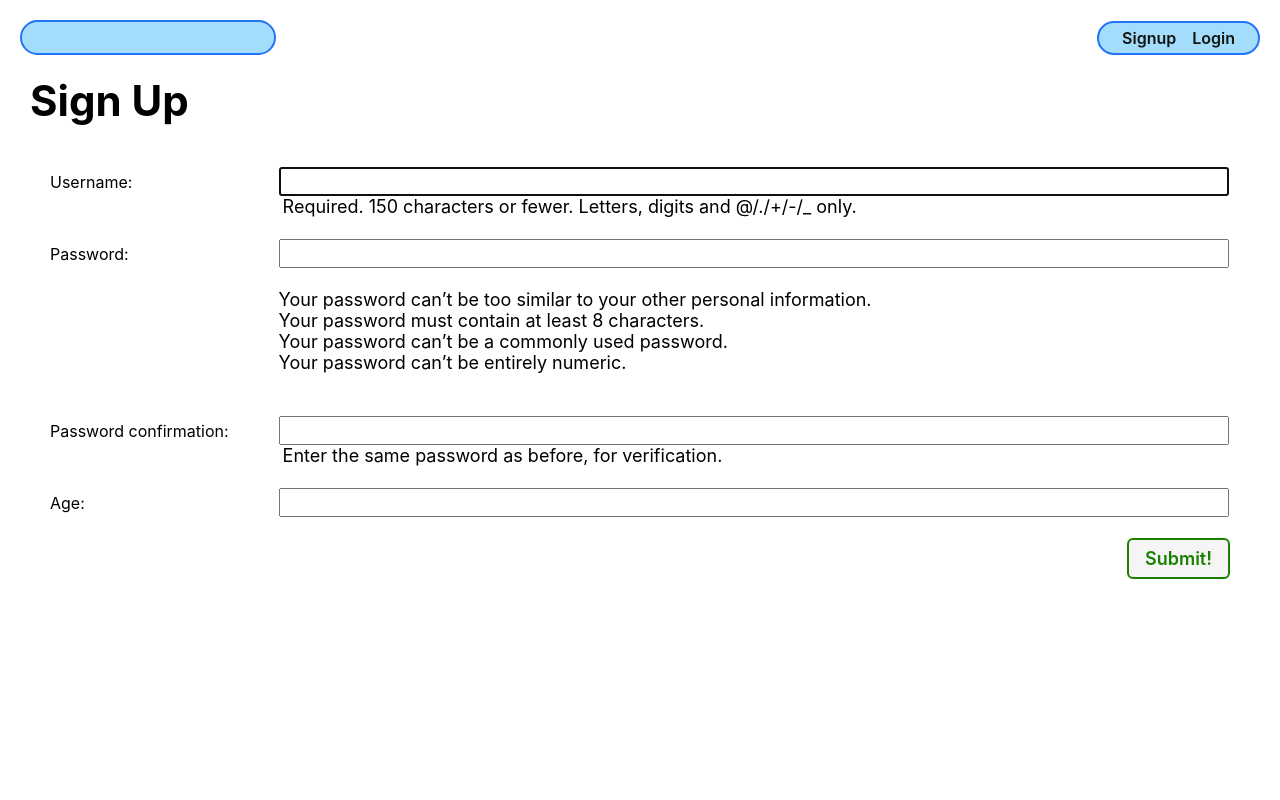
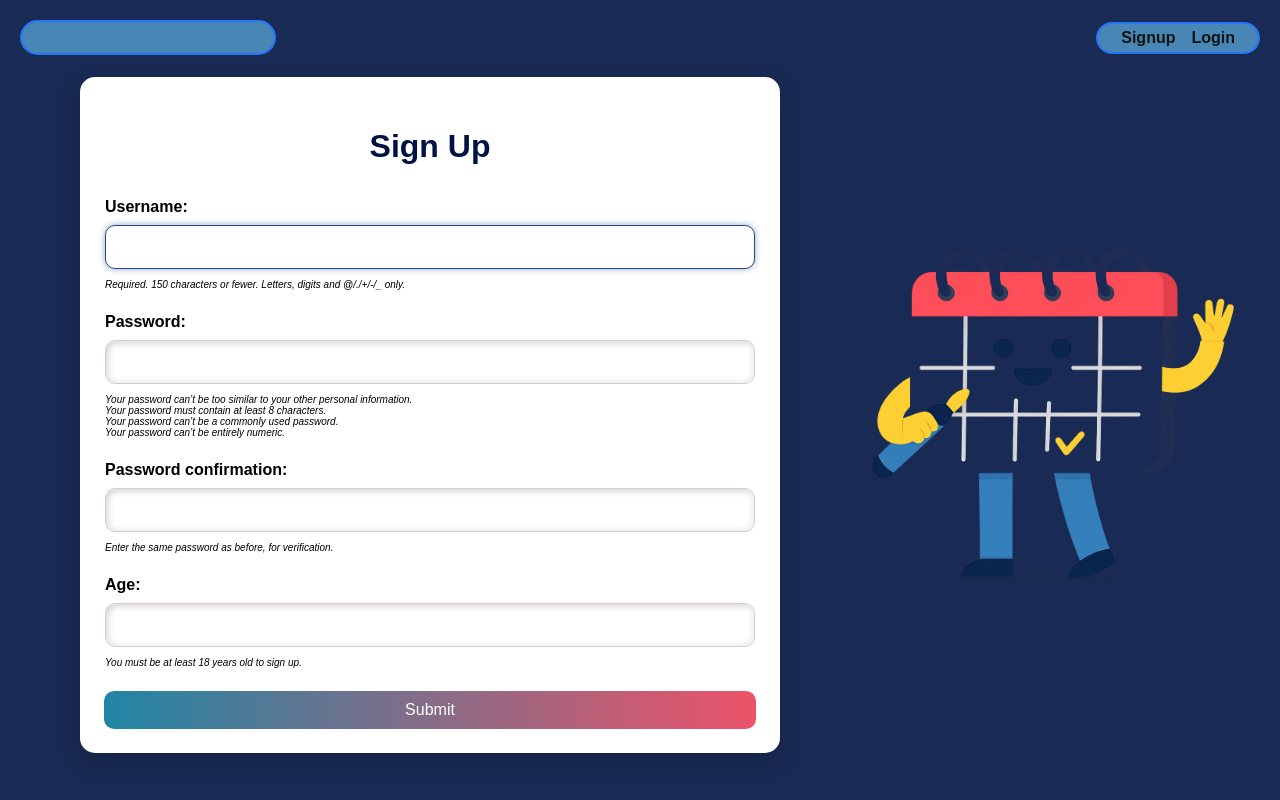
Before and after one commit to mirnahaddad13/Events-Planer, a Django app: page /accounts/signup/ in a window 1280 px wide. Run offline with Django 5.2, Linux system fonts and the light colour scheme.

Commit message:
Implemented the design for the signup, added a variables css file to include the colors for our website , and did some adjustments in the login desgin

```diff
--- a/main_app/forms.py
+++ b/main_app/forms.py
@@ -1,16 +1,29 @@
+from django import forms
 from django.contrib.auth.forms import UserCreationForm
-from django import forms
+from django.core.exceptions import ValidationError
 from django.contrib.auth.models import User
-from django.core.exceptions import ValidationError
 
 class CustomUserCreationForm(UserCreationForm):
-    age = forms.IntegerField(required=True,label='Age')
+    age = forms.IntegerField(
+        required=True,
+        label='Age',
+        min_value=0,
+        help_text="You must be at least 18 years old to sign up.",
+        widget=forms.NumberInput(attrs={
+            'inputmode': 'numeric',
+            'autocomplete': 'off',
+            'min':0
+        })
+    )
+
     class Meta:
         model = User
         fields = ['username', 'password1', 'password2', 'age']
+
     def clean_age(self):
-        age=self.cleaned_data.get('age')
-        if age is not None and age < 18:
-            raise ValidationError('You must be at least 18 years old to sign up.')
-        else:
-            return age
+        cleaned_data = super().clean()
+        age = cleaned_data.get('age')
+
+        if age is None or age < 18:
+            # Add a non-field error instead of a field error
+            self.add_error(None, ValidationError("Form is invalid. Please read the rule carefully."))
--- a/main_app/static/css/base.css
+++ b/main_app/static/css/base.css
@@ -23,9 +23,7 @@ body {
   display: flex;
   flex-direction: column;
   align-items: center;
-  font-family: -apple-system, BlinkMacSystemFont, 'Segoe UI', 'Roboto',
-    'Oxygen', 'Ubuntu', 'Cantarell', 'Fira Sans', 'Droid Sans',
-    'Helvetica Neue', sans-serif;
+  font-family: 'Cairo', sans-serif;
   min-height: 100vh;
   --nav-bg: rgba(104, 197, 248, 0.7);
   --nav-bg-ff: rgba(104, 197, 248, 0.9);
--- a/main_app/static/css/form.css
+++ /dev/null
@@ -1,39 +0,0 @@
-.form-container {
-  display: flex;
-  flex-direction: column;
-  width: 100%;
-}
-
-table {
-  padding: 0 40px;
-  width: 100%;
-  border-spacing: 0 20px;
-}
-
-th {
-  text-align: left;
-  padding: 6px 20px 0 0;
-  font-weight: normal;
-  vertical-align: top;
-  font-size: var(--font-reg);
-}
-
-td {
-  max-width: 60%;
-}
-
-td > * {
-  width: 100%;
-  padding: 2px 4px;
-  font-size: var(--font-l);
-}
-
-td > textarea {
-  height: calc(4 * var(--font-l) + 8px);
-  font-family: inherit;
-}
-
-.btn {
-  align-self: flex-end;
-  margin-right: 40px;
-}
--- /dev/null
+++ b/main_app/static/css/signup.css
@@ -0,0 +1,139 @@
+@import url('variables.css');
+
+body {
+  background-color: var(--background-dark);
+}
+
+.auth-container {
+  min-height: 90vh;
+  padding: 20px;
+  display: flex;
+  flex-direction: row-reverse;
+  gap: 20px;
+  align-items: center;
+}
+
+.welcome_img img {
+  width: 400px;
+  height: 600px;
+  object-fit: contain;
+}
+
+.form-container {
+  background: #fff;
+  padding: 24px;
+  border-radius: 15px;
+  box-shadow: 0 8px 24px rgba(0, 0, 0, 0.2);
+  width: 100%;
+  max-width: 700px;
+  margin: 0 auto;
+}
+
+.title {
+  font-weight: bold;
+  color: var(--primary-color);
+  font-size: 32px;
+  text-align: center;
+  margin-bottom: 33px;
+}
+
+table {
+  width: 100%;
+  border-collapse: collapse;
+}
+
+.label-title {
+  font-size: 16px;
+  line-height: 16px;
+}
+
+tr {
+  display: block;
+  margin-bottom: 22px;
+}
+
+td {
+  width: 100%;
+  display: flex;
+  flex-direction: column;
+  margin-top: 8px;
+}
+
+td label {
+  font-weight: 600;
+  margin-bottom: 6px;
+  color: var(--primary-color);
+}
+
+input {
+  width: 100%;
+  font-size: 16px;
+  height: 44px;
+  padding: 8px;
+  border: 1px solid #d3cfcf;
+  border-radius: 10px;
+  outline: none;
+  box-shadow: inset -2px -2px 6px #f0f0f0, inset 2px 2px 6px #d3cfcf;
+  transition: border-color 0.3s ease, box-shadow 0.3s ease;
+}
+
+input:focus {
+  border-color: var(--input-focus);
+  box-shadow: 0 0 6px rgba(39, 75, 138, 0.5);
+}
+
+button {
+    font-size: 16px;
+    width: 100%;
+    padding: 10px;
+    text-align: center;
+    border: none;
+    color: white;
+    background: var(--button-color);
+    border-radius: 10px;
+    cursor: pointer;
+    transition: 0.2s all;
+}
+
+button:hover {
+    background: var(--button-hover-color);
+}
+
+.errormessage {
+  color: var(--error-color);
+  font-weight: bold;
+  font-size: 14px;
+}
+
+.tip-box {
+  margin-top: 10px;
+  font-style: italic;
+}
+
+input[type=number]::-webkit-inner-spin-button,
+input[type=number]::-webkit-outer-spin-button {
+    -webkit-appearance: none;
+    margin: 0;
+}
+
+/* For Firefox */
+input[type=number] {
+    -moz-appearance: textfield;
+}
+@media (max-width: 1024.9px) {
+  .welcome_img {
+    display: none;
+  }
+}
+@media (max-width: 700px) {
+  .title{
+    font-size: 28px;
+    line-height: 33px;
+  }
+  .label-title {
+    font-size: 14px;
+  }
+  .form-container {
+    padding: 16px;
+  }
+}
--- /dev/null
+++ b/main_app/static/css/variables.css
@@ -0,0 +1,9 @@
+:root {
+  --primary-color: #011342;
+  --secondary-color: #4c80d4;
+  --input-focus: #274b8a;
+  --background-dark: rgb(1 19 66 / 90%);
+  --error-color: #d0021b;
+  --button-color: linear-gradient(to right, #2086a5, #ec5369);
+  --button-hover-color : linear-gradient(to right, #231e27, #8CA6DB);
+}
--- a/main_app/templates/base.html
+++ b/main_app/templates/base.html
@@ -5,7 +5,7 @@
   <meta charset="UTF-8">
   <meta name="viewport" content="width=device-width, initial-scale=1.0">
   {% comment %} <link rel="shortcut icon" type="image/png" href="{% static 'images/splash.svg' %}" /> {% endcomment %}
-  <title>Cat Collector</title>
+  <title>Event Planners</title>
   <link rel="stylesheet" href="{% static 'css/base.css' %}" />
   {% block head %}
   {% endblock %}
--- a/main_app/templates/signup.html
+++ b/main_app/templates/signup.html
@@ -1,39 +1,46 @@
 {% extends 'base.html' %}
 {% load static %}
+
 {% block head %}
-<link rel="stylesheet" href="{% static 'css/form.css' %}">
+  <link rel="stylesheet" href="{% static 'css/signup.css' %}" />
 {% endblock %}
+
 {% block content %}
-<div class="page-header"><h1>Sign Up</h1></div>
+  <div class="auth-container">
+    <div class="welcome_img">
+      <img src="{% static "images/calender-greeting.png" %}" alt="welcome image">
+    </div>
+    <form action="" method="post" class="form-container" id="signup" autocomplete="off">
+      {% csrf_token %}
+      <h2 class="title">Sign Up</h2>
+      <table>
+        {% for field in form %}
+          <tr>
+            <th class="label-title">{{ field.label_tag }}</th>
+            <td>
+              {{ field }}
 
-{# Non-field errors (e.g., password mismatch) #}
+              {% if field.help_text %}
+                <div class="tip-box">
+                  <div class="tip-body">{{ field.help_text|safe }}</div>
+                </div>
+              {% endif %}
+
+              {% for err in field.errors %}
+                <div class="errormessage">{{ err }}</div>
+              {% endfor %}
+            </td>
+          </tr>
+        {% endfor %}
+      </table>
       {% if form.non_field_errors %}
-  <div class="red-text">
+        <div class="errormessage">
           {% for err in form.non_field_errors %}
             <p>{{ err }}</p>
           {% endfor %}
         </div>
       {% endif %}
-
-<form action="" method="post" class="form-container" autocomplete="off">
-  {% csrf_token %}
-
-  {# Field-by-field rendering to guarantee errors show #}
-  <table>
-    {% for field in form %}
-      <tr>
-        <th>{{ field.label_tag }}</th>
-        <td>
-          {{ field }}
-          {% if field.help_text %}<small>{{ field.help_text }}</small>{% endif %}
-          {% for err in field.errors %}
-            <div class="red-text">{{ err }}</div>
-          {% endfor %}
-        </td>
-      </tr>
-    {% endfor %}
-  </table>
-
-  <button type="submit" class="btn submit">Submit!</button>
+      <button type="submit">Submit</button>
     </form>
+  </div>
 {% endblock %}
```
Also changed, not shown: main_app/static/css/login.css (+27 -35 lines), main_app/templates/login.html (+11 -16 lines), db.sqlite3, main_app/static/images/calender-greeting.png (added). Lines whose indentation alone changed are shown as unchanged.
